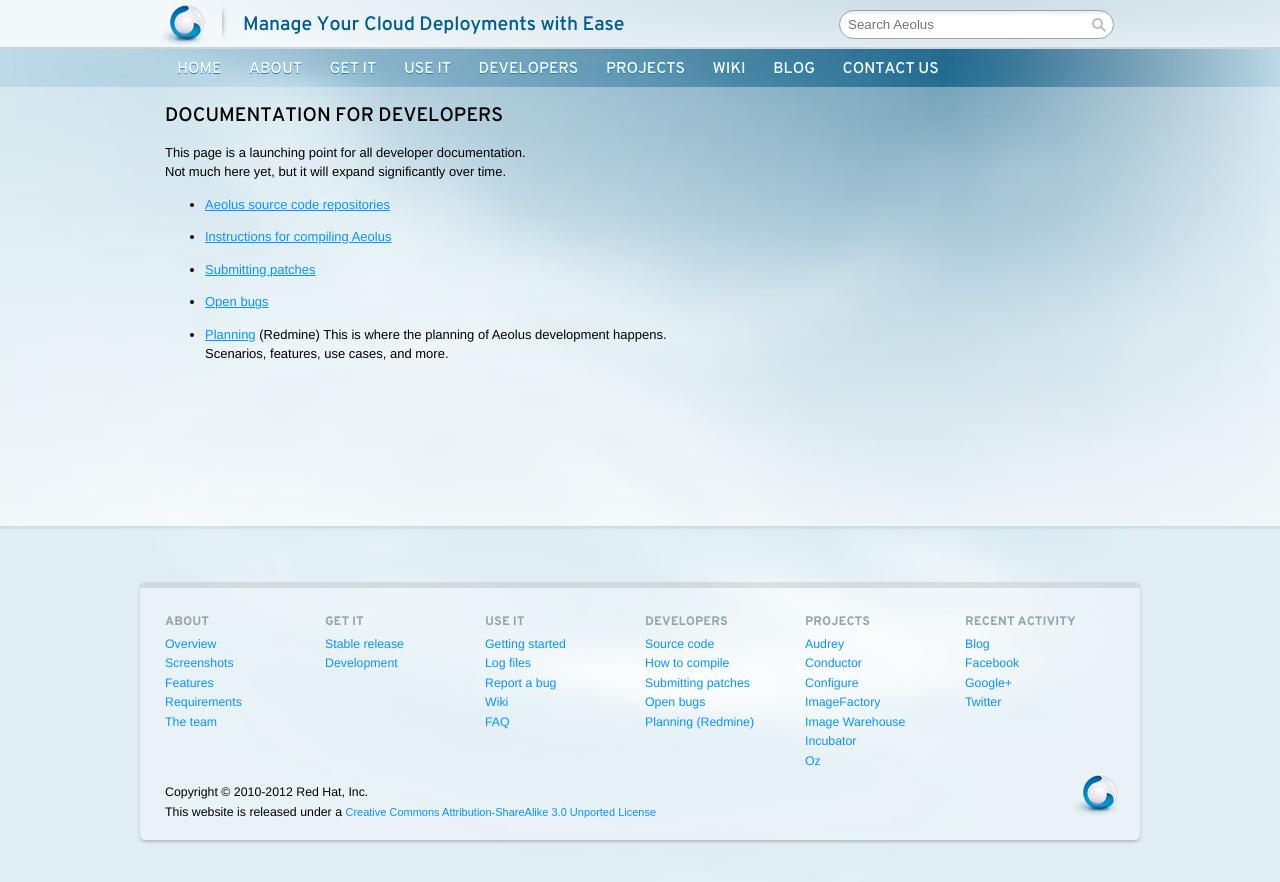
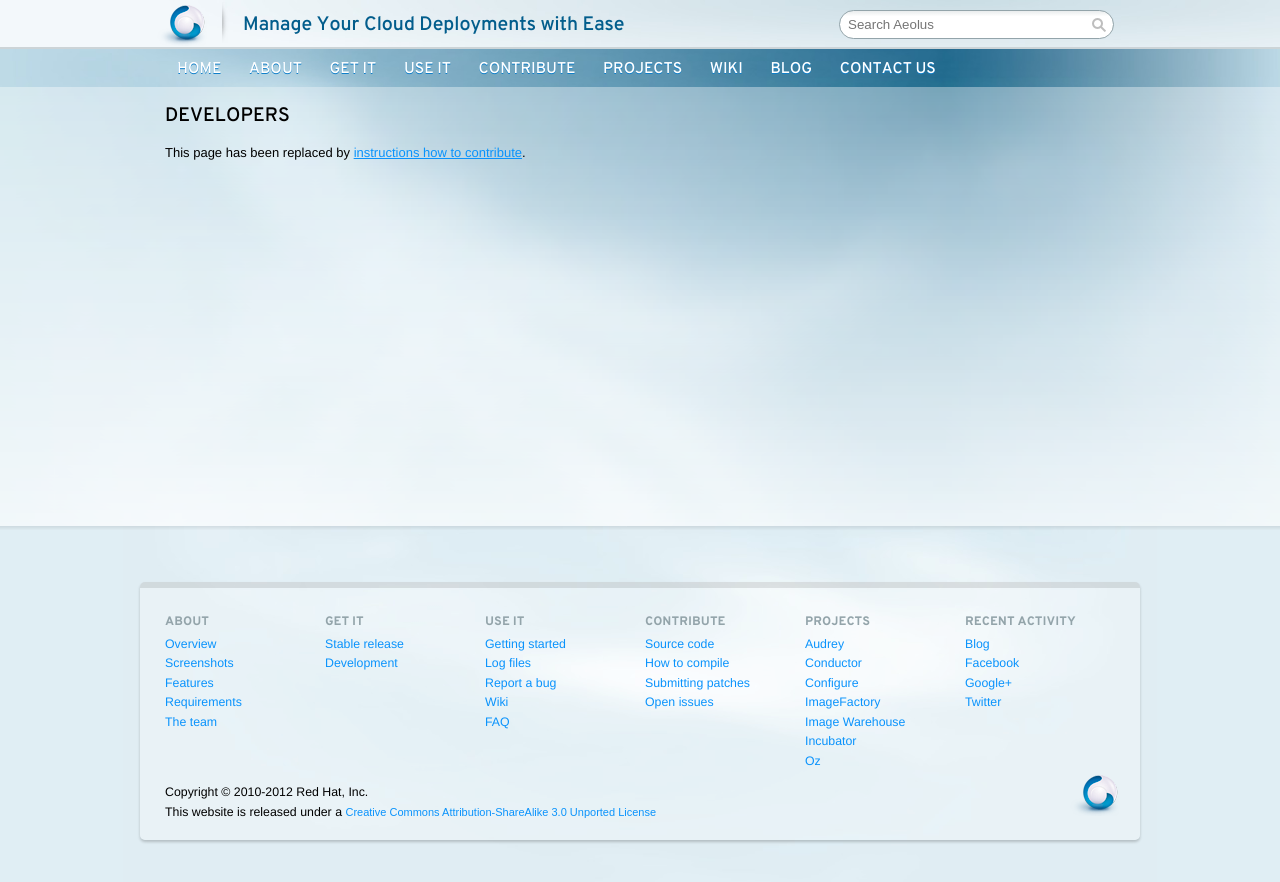
Before and after one commit to aeolusproject/aeolusproject.github.com, a Jekyll site: the page built from developers.html, in a window 1280 px wide. Shown: the top 882 px of the page. Built offline with Jekyll 4.4.1, drawn with Linux system fonts in a browser that asks for light colours; nearby versions of some CDN libraries; comment, search, counter and statistics services are not loaded.

Commit message:
Contribute page
The Developers page has been replaced by Contribute page with general
information about helping Aeolus in various ways. The old Developers
page didn't contain much information.

Links across the site (main menu, welcome page, footer) have been
updated to match the changes.

```diff
--- a/_includes/developers/developers.md
+++ /dev/null
@@ -1,17 +0,0 @@
-Documentation for Developers
-============================
-
-This page is a launching point for all developer documentation.
- Not much here yet, but it will expand significantly over time.
-
--   [Aeolus source code repositories](source.html)
-
--   [Instructions for compiling Aeolus](compiling.html)
-
--   [Submitting patches](patches.html "Guide to submitting patches")
-
--   [Open bugs](https://bugzilla.redhat.com/buglist.cgi?classification=Red%20Hat&query_format=advanced&bug_status=NEW&bug_status=ASSIGNED&bug_status=MODIFIED&product=CloudForms%20Cloud%20Engine "List of open bugs")
-
--   [Planning](https://redmine.aeolusproject.org/redmine "Project Planning in Redmine")
-    (Redmine) This is where the planning of Aeolus development happens.
-    Scenarios, features, use cases, and more.
--- a/_layouts/main.html
+++ b/_layouts/main.html
@@ -57,8 +57,8 @@
           <a href='use_it.html'>
             Use It
           </a>
-          <a href='developers.html'>
-            Developers
+          <a href='contribute.html'>
+            Contribute
           </a>
           <a href='projects.html'>
             Projects
@@ -176,8 +176,8 @@
         <div class='grid_4'>
           <dl>
             <dt>
-              <a href='developers.html' title='The area for Aeolus developers'>
-                Developers
+              <a href='contribute.html' title='How to contribute to Aeolus project'>
+                Contribute
               </a>
             </dt>
             <dd>
@@ -196,13 +196,8 @@
               </a>
             </dd>
             <dd>
-              <a href='https://bugzilla.redhat.com/buglist.cgi?classification=Red%20Hat&amp;query_format=advanced&amp;bug_status=NEW&amp;bug_status=ASSIGNED&amp;bug_status=MODIFIED&amp;product=CloudForms%20Cloud%20Engine' title='List of open bugs'>
-                Open bugs
-              </a>
-            </dd>
-            <dd>
-              <a href='https://redmine.aeolusproject.org/redmine' title='Project Planning in Redmine'>
-                Planning (Redmine)
+              <a href='contribute.html#report-issues' title='Links to issue lists'>
+                Open issues
               </a>
             </dd>
           </dl>
--- a/developers.html
+++ b/developers.html
@@ -3,5 +3,8 @@
 title: Developers resource
 ---
 
-{%capture developers %} {% include developers/developers.md %} {%endcapture%}
-{{ developers | markdownify }}
+<h1>Developers</h1>
+
+<p>
+  This page has been replaced by <a href="contribute.html">instructions how to contribute</a>.
+</p>
--- a/index.html
+++ b/index.html
@@ -55,7 +55,7 @@
         </div>
         <div id='developer_info'>
           <h1>
-            <a href='developers.html' style='color: #007EB5; text-decoration: none'>Developer Info</a>
+            <a href='contribute.html' style='color: #007EB5; text-decoration: none'>Developer Info</a>
           </h1>
           <h3>Aeolus:</h3>
           <ul>
```
Also changed, not shown: _layouts/gsg.html (+6 -11 lines), contribute.md (added, +96 -0 lines).
